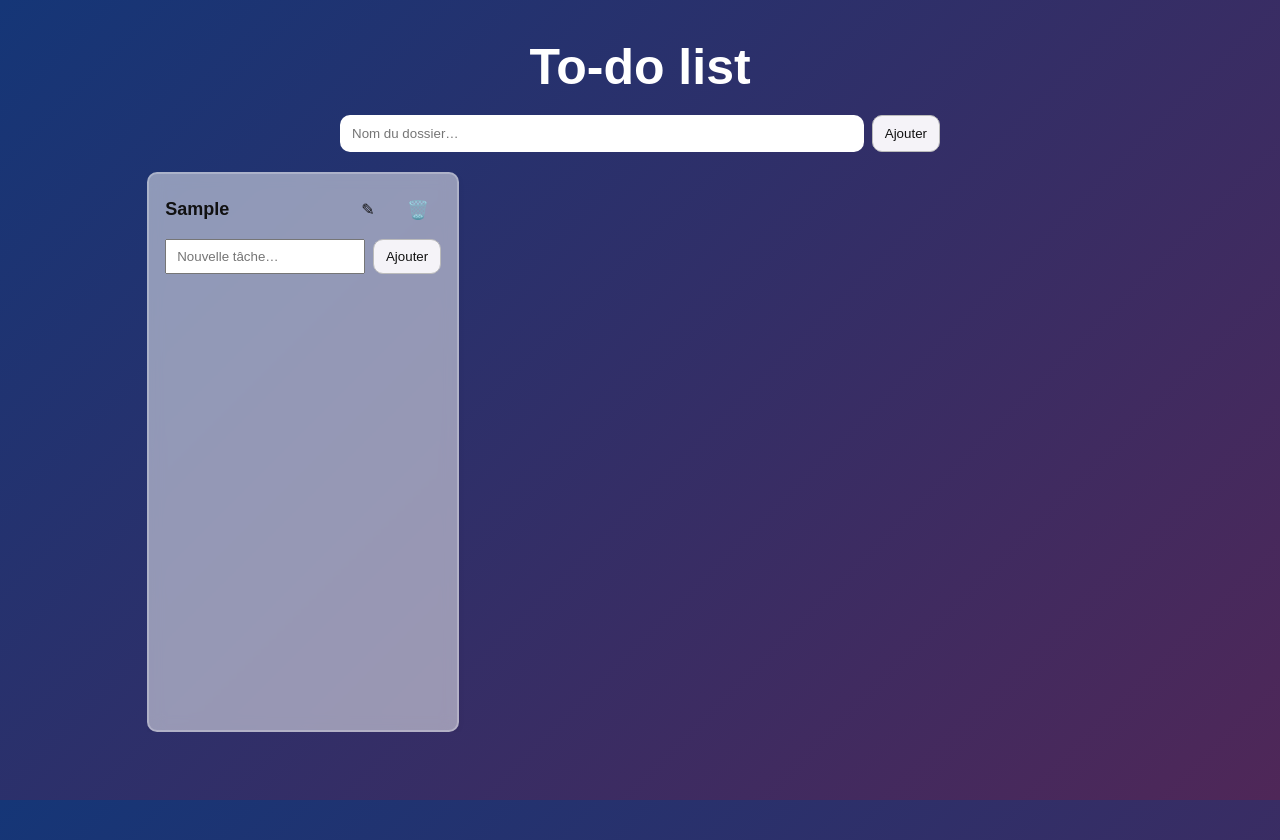
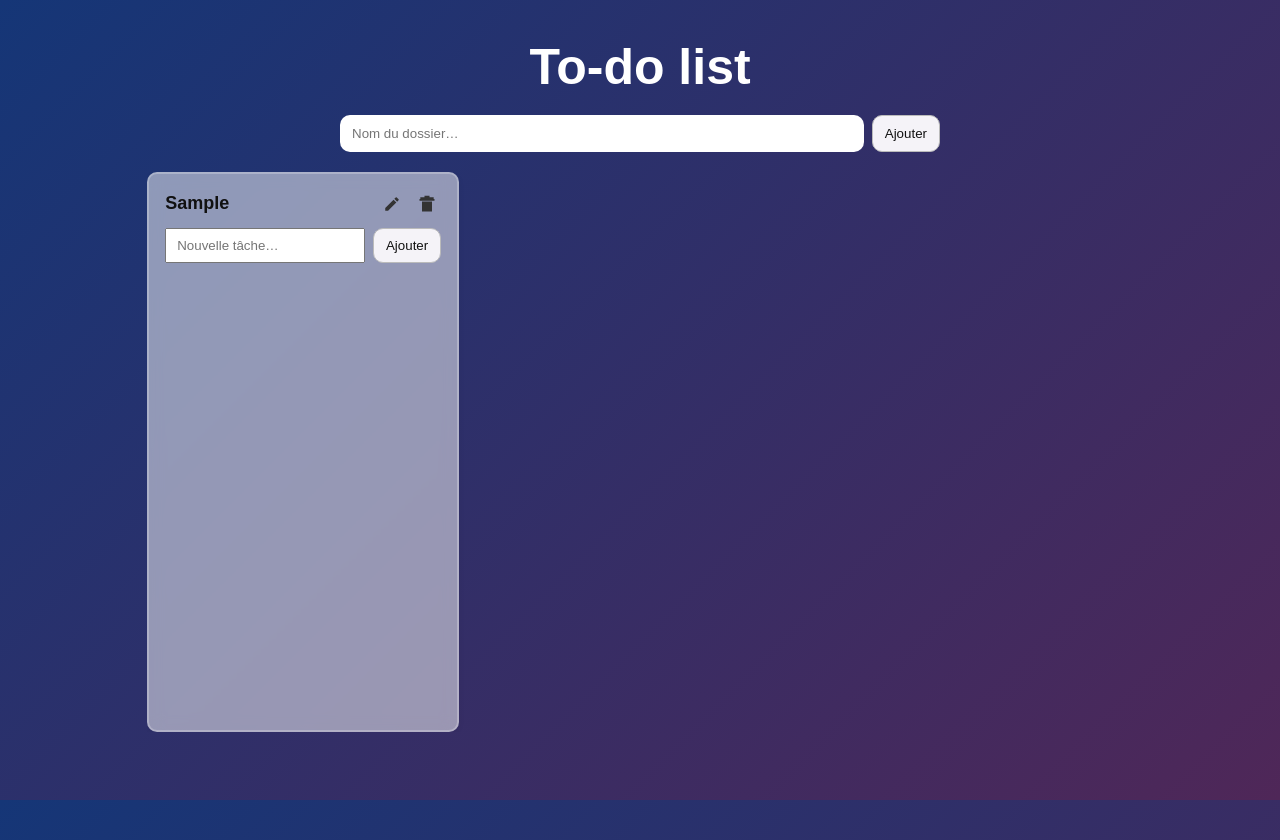
Before and after one commit to Shikacho/todo-app, a React (Create React App) app: page / in a window 1280 px wide. Both pictures are taken after typing "Sample" into the empty fields and a click on the button "Ajouter". Built offline with nearby package versions, Linux system fonts and the light colour scheme.

Commit message:
feat: icônes SVG + hover color

```diff
--- a/src/components/FolderCard.jsx
+++ b/src/components/FolderCard.jsx
@@ -79,7 +79,15 @@ export default function FolderCard({
               aria-label="Renommer"
               title="Renommer"
             >
-              ✎
+              <svg
+                xmlns="http://www.w3.org/2000/svg"
+                viewBox="0 0 24 24"
+                width="18"
+                height="18"
+                fill="currentColor"
+              >
+                <path d="M3 17.25V21h3.75l11.06-11.06-3.75-3.75L3 17.25zM20.71 7.04a1.003 1.003 0 0 0 0-1.42l-2.34-2.34a1.003 1.003 0 0 0-1.42 0l-1.83 1.83 3.75 3.75 1.84-1.82z" />
+              </svg>
             </button>
           </>
         )}
@@ -89,7 +97,15 @@ export default function FolderCard({
           title="Supprimer le dossier"
           aria-label="Supprimer le dossier"
         >
-          🗑️
+          <svg
+            xmlns="http://www.w3.org/2000/svg"
+            viewBox="0 0 24 24"
+            width="20"
+            height="20"
+            fill="currentColor"
+          >
+            <path d="M3 6h18v2H3V6zm3 3h12v12H6V9zm3-5V2h6v2h5v2H4V4h5z" />
+          </svg>
         </button>
       </header>
 
--- a/src/components/TodoApp.jsx
+++ b/src/components/TodoApp.jsx
@@ -93,15 +93,21 @@ export default function TodoApp() {
     <div className="todo-container">
       <h1>To-do list</h1>
 
-      <div className="add-folder">
+      <form
+        className="add-folder"
+        onSubmit={(e) => {
+          e.preventDefault();
+          addFolder();
+        }}
+      >
         <input
           type="text"
           value={folderName}
           onChange={(e) => setFolderName(e.target.value)}
           placeholder="Nom du dossier…"
         />
-        <button onClick={addFolder}>Ajouter</button>
-      </div>
+        <button type="submit">Ajouter</button>
+      </form>
 
       {folders.length > 0 && (
         <FolderCarousel
--- a/src/styles/FolderCard.css
+++ b/src/styles/FolderCard.css
@@ -14,7 +14,6 @@
   min-width: 0;
   max-width: none;
   margin: 0;
-
 }
 
 .folder-header {
@@ -34,14 +33,32 @@
   white-space: normal;
   text-overflow: unset;
 }
+
 .folder-delete {
   background: transparent;
   border: none;
   cursor: pointer;
-  font-size: 18px;
-  line-height: 1;
+  padding: 4px;
+  border-radius: 6px;
+  display: flex;
+  align-items: center;
+  justify-content: center;
+  transition: background 0.2s ease, transform 0.2s ease;
 }
 
+.folder-delete svg {
+  fill: #333;
+  transition: fill 0.2s ease;
+}
+
+.folder-delete:hover {
+  background: #ffebee;
+  transform: scale(1.1);
+}
+
+.folder-delete:hover svg {
+  fill: #d32f2f;
+}
 .task-add {
   display: grid;
   grid-template-columns: 1fr auto;
@@ -89,8 +106,27 @@
   background: transparent;
   border: none;
   cursor: pointer;
-  font-size: 16px;
+  padding: 4px;
   margin-left: 6px;
+  border-radius: 6px;
+  display: flex;
+  align-items: center;
+  justify-content: center;
+  transition: background 0.2s ease, transform 0.2s ease;
+}
+
+.folder-rename svg {
+  fill: #333;
+  transition: fill 0.2s ease;
+}
+
+.folder-rename:hover {
+  background: #e3f2fd;
+  transform: scale(1.1);
+}
+
+.folder-rename:hover svg {
+  fill: #1976d2;
 }
 
 .edit-folder {
--- a/src/styles/FolderCarousel.css
+++ b/src/styles/FolderCarousel.css
@@ -11,7 +11,7 @@
   --gap: 24px;
   display: flex;
   gap: var(--gap);
-  overflow: hidden;            /* desktop/tablette : défilement via flèches */
+  overflow: hidden;
   scroll-behavior: smooth;
   width: 100%;
   min-width: 0;
@@ -57,7 +57,6 @@
 .nav-btn:hover { transform: translateY(-50%) scale(1.06); }
 .nav-btn:disabled { opacity: 0.4; cursor: default; box-shadow: none; }
 
-/* Tablette */
 @media (max-width: 900px) {
   .carousel-viewport { --gutter: 44px; }
   .strip { --gap: 20px; }
@@ -66,21 +65,19 @@
   .nav-btn.right { right: calc(var(--gutter) - 40px); }
 }
 
-/* Mobile */
 @media (max-width: 560px) {
   .carousel-viewport { --gutter: 24px; }
   .strip {
     --gap: 14px;
-    overflow-x: auto;                /* swipe natif sur mobile */
+    overflow-x: auto;
     -webkit-overflow-scrolling: touch;
-    scrollbar-width: thin;           /* Firefox */
+    scrollbar-width: thin;
   }
   .nav-btn { width: 36px; height: 36px; font-size: 18px; }
   .nav-btn.left  { left: 8px; }
   .nav-btn.right { right: 8px; }
 }
 
-/* Ajustement fin pour très petits écrans */
 @media (max-width: 380px) {
   .carousel-viewport { --gutter: 16px; }
   .strip { --gap: 10px; }
```
